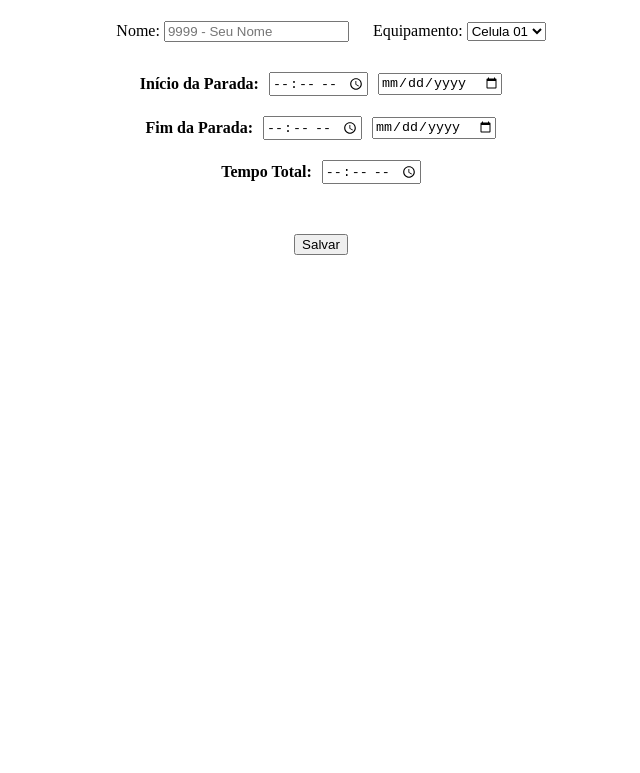
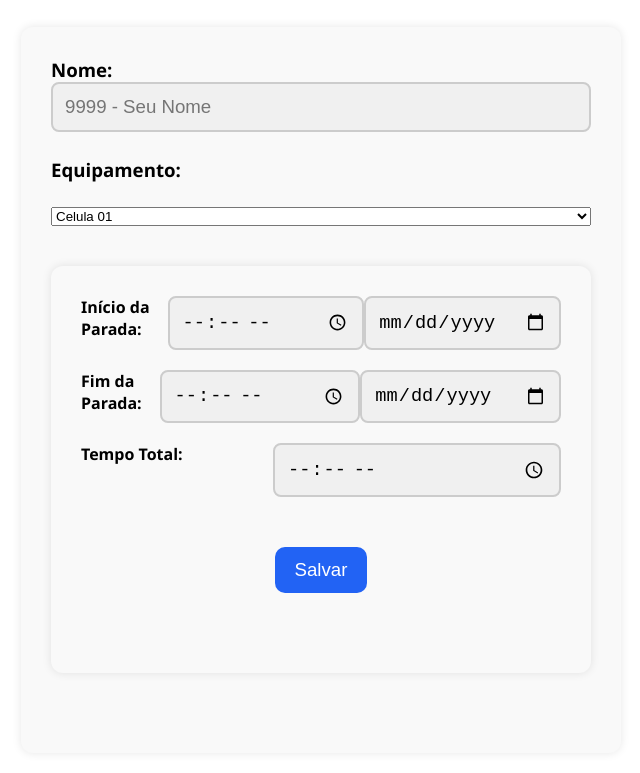
Before and after one commit to BrendoWise2/Celula2, a plain HTML site: page MaquinaParada2/index.html in a window 1280 px wide. Shown: the part 106-879 px from the top of the page, without its empty margins (319-959 px from the left). Before the commit the page ends 800 px from the top, so only its background shows below. Drawn offline with Linux system fonts and the light colour scheme.

Commit message:
Update 5.0 (All Working)

```diff
--- a/MaquinaParada2/index.html
+++ b/MaquinaParada2/index.html
@@ -25,25 +25,25 @@
             </label>
             <label for="celulas">Equipamento:</label>
             <select id="celulas">
-                <option value="celula01">Celula 01</option>
-                <option value="celula02">Celula 02</option>
-                <option value="celula03">Celula 03</option>
-                <option value="celula04">Celula 04</option>
-                <option value="celula05">Celula 05</option>
-                <option value="celula06">Celula 06</option>
-                <option value="celula07">Celula 07</option>
-                <option value="celula08">Celula 08</option>
-                <option value="celula09">Celula 09</option>
-                <option value="celula10">Celula 10</option>
-                <option value="celula11">Celula 11</option>
-                <option value="celula12">Celula 12</option>
-                <option value="celula13">Celula 13</option>
-                <option value="celula14">Celula 14</option>
-                <option value="celula15">Celula 15</option>
-                <option value="celula16">Celula 16</option>
-                <option value="celula17">Celula 17</option>
-                <option value="celula18">Celula 18</option>
-                <option value="celula19">Celula 19</option>
+                <option value="Celula 01">Celula 01</option>
+                <option value="Celula 02">Celula 02</option>
+                <option value="Celula 03">Celula 03</option>
+                <option value="Celula 04">Celula 04</option>
+                <option value="Celula 05">Celula 05</option>
+                <option value="Celula 06">Celula 06</option>
+                <option value="Celula 07">Celula 07</option>
+                <option value="Celula 08">Celula 08</option>
+                <option value="Celula 09">Celula 09</option>
+                <option value="Celula 10">Celula 10</option>
+                <option value="Celula 11">Celula 11</option>
+                <option value="Celula 12">Celula 12</option>
+                <option value="Celula 13">Celula 13</option>
+                <option value="Celula 14">Celula 14</option>
+                <option value="Celula 15">Celula 15</option>
+                <option value="Celula 16">Celula 16</option>
+                <option value="Celula 17">Celula 17</option>
+                <option value="Celula 18">Celula 18</option>
+                <option value="Celula 19">Celula 19</option>
             </select>
         </div>
 
--- a/MaquinaParada2/script.js
+++ b/MaquinaParada2/script.js
@@ -23,8 +23,7 @@ btnSalvar.addEventListener('click', function () {
 
     if (confirm("Voce realmente deseja salvar!")) {
         salvarEquipamento();
-        btnSalvar.disabled = true;
-        setInterval(disabledBnt, 4000);
+        disabledBnt();
     }
 
 
@@ -32,6 +31,7 @@ btnSalvar.addEventListener('click', function () {
 
 function disabledBnt() {
     btnSalvar.disabled = true;
+    btnSalvar.classList.add('desativado');
 }
 
 
--- a/MaquinaParada2/style.css
+++ b/MaquinaParada2/style.css
@@ -1,51 +1,180 @@
 * {
-    margin: auto;
+    margin: 0;
+    padding: 0;
     box-sizing: border-box;
 }
 
+:root {
+    --color-primary: #2263f4;
+    --color-primary-font: #fff;
+    --color-bg: #ffffff;
+    --color-font: #000000;
+    --color-input-bg: #f0f0f0;
+    --color-input-border: #ccc;
+    --color-button-bg: #2263f4;
+    --color-button-font: #ffffff;
+    --color-button-hover: #1a4ed1;
+}
+
 body {
+    background-color: var(--color-bg);
+    color: var(--color-font);
+    font-family: 'Segoe UI', Tahoma, Geneva, Verdana, sans-serif;
+    min-height: 100vh;
     display: flex;
     flex-direction: column;
-    justify-content: center;
+    justify-content: flex-start;
     align-items: center;
+    padding: 20px;
 }
 
 header h1 {
-    padding: 30px;
+    font-size: 24pt;
+    color: var(--color-primary);
+    padding: 20px 0;
+    text-align: center;
 }
 
 main {
     margin-top: 30px;
     display: flex;
     flex-direction: column;
+    width: 100%;
+    max-width: 600px;
+    background-color: #f9f9f9;
+    padding: 30px;
+    border-radius: 12px;
+    box-shadow: 0 0 10px rgba(0, 0, 0, 0.1);
+}
+
+.infos {
+    display: flex;
+    flex-direction: column;
+    gap: 20px;
 }
 
 .infos label {
-    margin-left: 20px;
+    font-weight: bold;
+    margin-bottom: 5px;
+    font-size: 14pt;
 }
 
-main button {
+.infos input {
+    padding: 12px;
+    border: 2px solid var(--color-input-border);
+    border-radius: 8px;
+    background-color: var(--color-input-bg);
+    font-size: 14pt;
+    transition: 0.3s;
+    width: 100%;
+}
+
+.infos input:focus {
+    outline: none;
+    border-color: var(--color-primary);
+    box-shadow: 0 0 5px rgba(34, 99, 244, 0.5);
+}
+
+main button,
+#startButton button {
     margin-top: 30px;
+    padding: 12px 20px;
+    font-size: 14pt;
+    background-color: var(--color-button-bg);
+    color: var(--color-button-font);
+    border: none;
+    border-radius: 10px;
+    cursor: pointer;
+    transition: 0.3s ease;
+}
+
+main button:hover,
+#startButton button:hover {
+    background-color: var(--color-button-hover);
 }
 
 #startButton {
     display: flex;
+    justify-content: center;
+    margin-top: 30px;
+}
+
+.desativado {
+    background-color: #ccc !important;
+    color: #666 !important;
+    cursor: not-allowed;
+    opacity: 0.6;
 }
 
 .stop-register {
-    margin-top: 30px;
+    margin-top: 40px;
     display: flex;
     flex-direction: column;
-    justify-content: center;
     align-items: center;
+    width: 100%;
+    max-width: 600px;
+    background-color: #f9f9f9;
+    padding: 30px;
+    border-radius: 12px;
+    box-shadow: 0 0 10px rgba(0, 0, 0, 0.1);
 }
 
 .stop-register div {
     display: flex;
     justify-content: space-between;
+    width: 100%;
     margin-bottom: 20px;
 }
 
+.stop-register label {
+    font-weight: bold;
+    font-size: 14pt;
+}
+
 .stop-register input {
-    margin-left: 10px;
+    padding: 12px;
+    border: 2px solid var(--color-input-border);
+    border-radius: 8px;
+    background-color: var(--color-input-bg);
+    font-size: 14pt;
+    width: 60%;
 }
+
+footer.times {
+    position: fixed;
+    bottom: 0;
+    left: 0;
+    width: 100%;
+    background-color: var(--color-primary);
+    font-size: 14pt;
+    color: var(--color-primary-font);
+    padding: 15px;
+    text-align: center;
+    font-family: 'Courier New', Courier, monospace;
+    font-weight: bold;
+    z-index: 100;
+}
+
+/* Espaço extra para o conteúdo não ficar escondido atrás do footer */
+main,
+.stop-register {
+    padding-bottom: 80px;
+}
+
+/* Responsividade */
+@media (max-width: 600px) {
+
+    main,
+    .stop-register {
+        padding: 20px;
+    }
+
+    .stop-register div {
+        flex-direction: column;
+        gap: 10px;
+    }
+
+    .stop-register input {
+        width: 100%;
+    }
+}
```
Also changed, not shown: MaquinaParada2/celula.html (+11 -1 lines), 1 other file.
